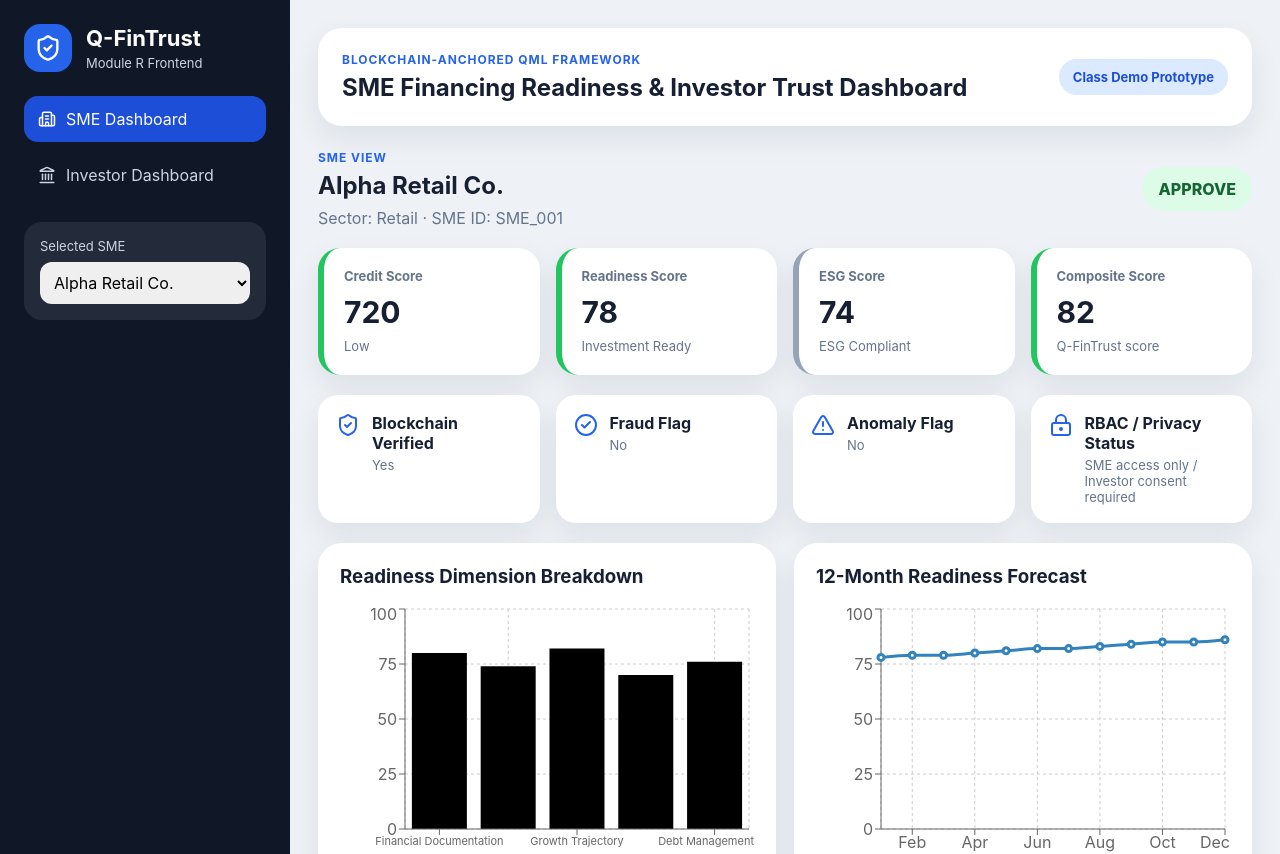
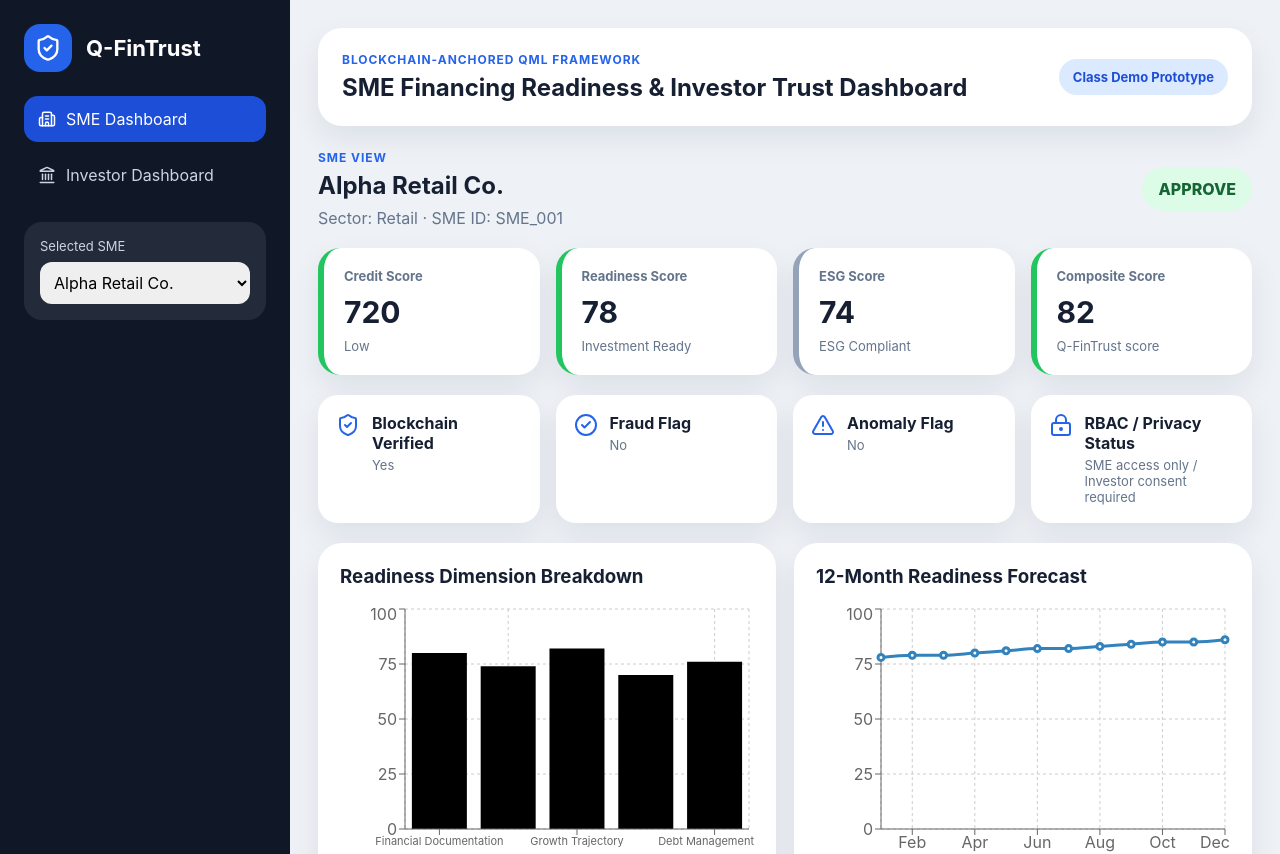
Before and after one commit to Asadella/q-fintrust-frontend, a React (Vite) app: page / in a window 1280 px wide. Shown: the top 854 px of the page. Built offline with nearby package versions, Linux system fonts and the light colour scheme.

Commit message:
Update App.jsx

```diff
--- a/src/App.jsx
+++ b/src/App.jsx
@@ -19,7 +19,6 @@ export default function App() {
           </div>
           <div>
             <h1>Q-FinTrust</h1>
-            <p>Module R Frontend</p>
           </div>
         </div>
 
```
